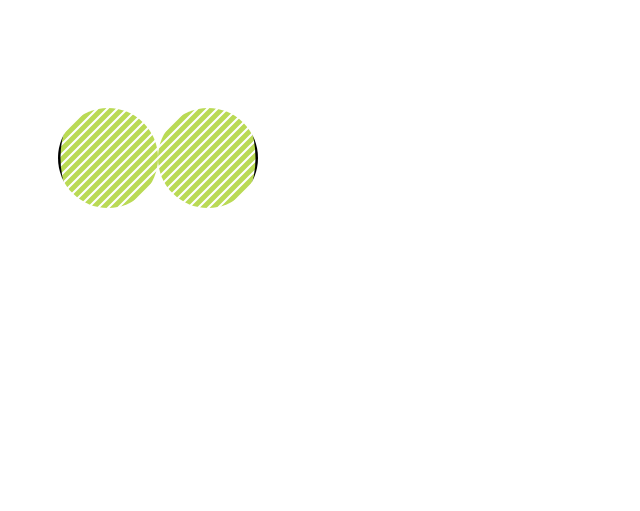
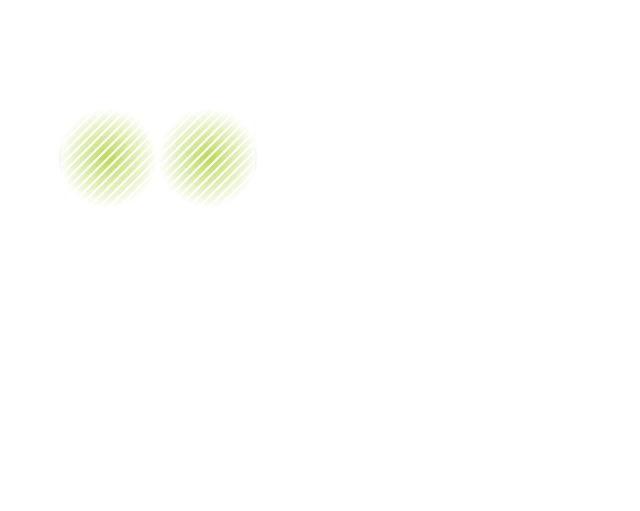
Before and after one commit to L-x-C/Snap.svg-exercise, a plain HTML site: page index.html in a window 1280 px wide. Shown: the whole page, without its empty margins (0-640 px from the left). Drawn offline with Linux system fonts and the light colour scheme.

Commit message:
relative radial gradient

```diff
--- a/index.html
+++ b/index.html
@@ -6,8 +6,10 @@
 </head>
 <body>
 	<svg id="svg" width="500px" height="500px"></svg>
-	<svg id="pattern">
-
+	<svg width="0" height="0">
+		<pattern  id="pattern" patternUnits="userSpaceOnUse" x="0" y="0" width="10" height="10" viewBox="0 0 10 10">
+			<path d="M-5,0,10,15M0-5,15,10" stroke="#fff" stroke-width="5"></path>
+		</pattern>
 	</svg>
 </body>
 <script src="snap.svg-min.js"></script>
@@ -26,7 +28,7 @@
 		fill: '#fff'
 	});
 	bigCircle.attr({
-		mask: disc
+		mask: disc		//遮住他
 	});
 	smallCircle.animate({r: 50}, 1000);
 	disc.select("circle:nth-child(2)").animate({r: 50}, 1000);
@@ -39,6 +41,11 @@
 	bigCircle.attr({
 		fill: p
 	});
-
+	disc.attr({
+		fill: Snap("#pattern")
+	});
+	disc.attr({
+		fill: 'r()#fff-#000'
+	});
 </script>
 </html>
```
